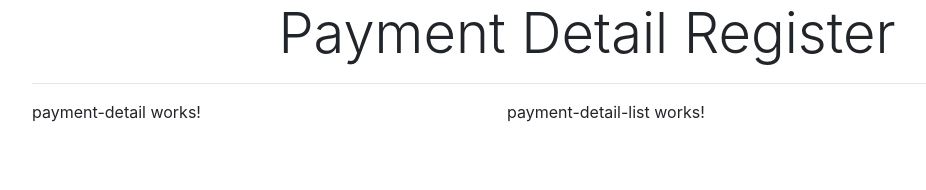
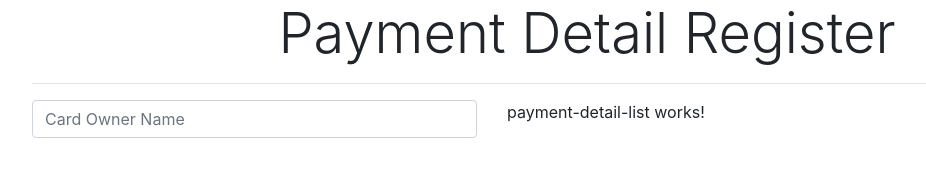
Before and after one commit to IvanTrashchenko/AngularWebAPI, an Angular app in the folder PaymentDetailsNg/: page / in a window 1280 px wide. Shown: the top 190 px of the page, without its empty margins (53-979 px from the left). Built offline with nearby package versions, Linux system fonts and the light colour scheme.

Commit message:
two-way binding

```diff
--- a/PaymentDetailsNg/src/app/app.module.ts
+++ b/PaymentDetailsNg/src/app/app.module.ts
@@ -1,5 +1,6 @@
 import { BrowserModule } from '@angular/platform-browser';
 import { NgModule } from '@angular/core';
+import { FormsModule } from '@angular/forms';
 
 import { AppComponent } from './app.component';
 import { PaymentDetailsComponent } from './payment-details/payment-details.component';
@@ -15,7 +16,8 @@ import {PaymentDetailService} from './shared/payment-detail.service'
     PaymentDetailListComponent
   ],
   imports: [
-    BrowserModule
+    BrowserModule,
+    FormsModule
   ],
   providers: [PaymentDetailService],
   bootstrap: [AppComponent]
--- a/PaymentDetailsNg/src/app/payment-details/payment-detail/payment-detail.component.html
+++ b/PaymentDetailsNg/src/app/payment-details/payment-detail/payment-detail.component.html
@@ -1 +1,5 @@
-<p>payment-detail works!</p>
+<form #form="ngForm" autocomplete="off">
+    <div class="form-group">
+        <input name="CardOwnerName" #CardOwnerName="ngModel" [(ngModel)]="service.formData.CardOwnerName" class="form-control" placeholder="Card Owner Name">
+    </div>
+</form>
--- a/PaymentDetailsNg/src/app/payment-details/payment-detail/payment-detail.component.ts
+++ b/PaymentDetailsNg/src/app/payment-details/payment-detail/payment-detail.component.ts
@@ -9,7 +9,7 @@ import { PaymentDetailService } from 'src/app/shared/payment-detail.service';
 })
 export class PaymentDetailComponent implements OnInit {
 
-  constructor(private service:PaymentDetailService) { }
+  constructor(public service:PaymentDetailService) { }
 
   ngOnInit(): void {
   }
--- a/PaymentDetailsNg/src/app/shared/payment-detail.service.ts
+++ b/PaymentDetailsNg/src/app/shared/payment-detail.service.ts
@@ -5,7 +5,13 @@ import { PaymentDetail } from './payment-detail.model';
   providedIn: 'root'
 })
 export class PaymentDetailService {
-  FormData: PaymentDetail
+  formData: PaymentDetail = {
+    CVV: null,
+    CardNumber: null,
+    CardOwnerName: null,
+    ExpirationDate: null,
+    PMId: null
+  }
 
   constructor() { }
 }
```
